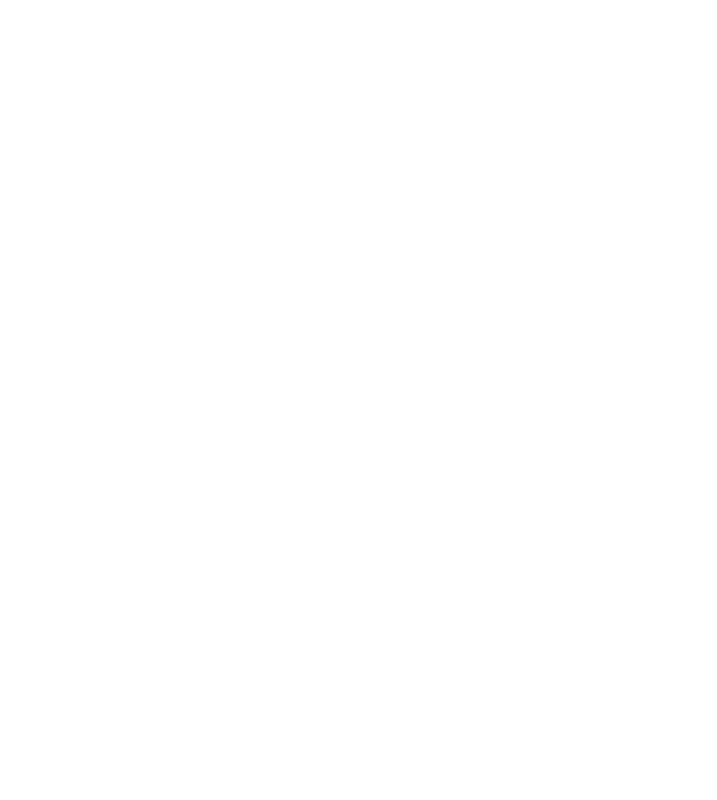
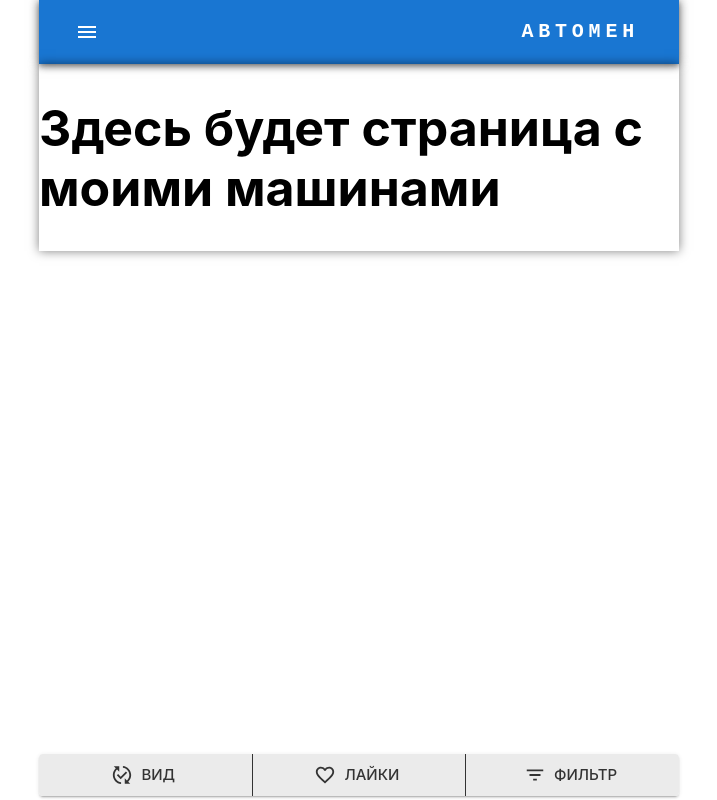
Before and after one commit to ko1p/auto-tinder, a React (Create React App) app: page /my-cars in a window 1280 px wide. Before the commit this address had no page. Shown: the whole page, without its empty margins (281-998 px from the left). Built offline with nearby package versions, Linux system fonts and the light colour scheme.

Commit message:
feat: Add MyCards, Promotion, Reports screens/routes (#27)

```diff
--- a/src/features/Menu/components/AppBar/links.ts
+++ b/src/features/Menu/components/AppBar/links.ts
@@ -3,15 +3,15 @@
 export const links: Links[] = [
   {
     text: 'Мои машины',
-    path: '/',
+    path: '/my-cars',
   },
   {
     text: 'Продвижение',
-    path: '/',
+    path: '/promotion',
   },
   {
     text: 'Отчёты',
-    path: '/',
+    path: '/reports',
   },
   {
     text: 'Выход',
--- a/src/infrastructure/Routing/index.tsx
+++ b/src/infrastructure/Routing/index.tsx
@@ -16,6 +16,9 @@
   PhoneRequest,
 } from '../../features/onboarding/index';
 import CarsScreen from '../../screens/Cars';
+import MyCarsScreen from '../../screens/MyCars';
+import Promotion from '../../screens/Promotion';
+import ReportsScreen from '../../screens/Reports';
 
 function Routing() {
   return (
@@ -55,6 +58,9 @@
         <Route index element={<SuccessSignup />} />
         <Route path=':uuid' element={<Confirm />} />
       </Route>
+      <Route path='my-cars' element={<MyCarsScreen />} />
+      <Route path='promotion' element={<Promotion />} />
+      <Route path='reports' element={<ReportsScreen />} />
       <Route path='onboarding' element={<Onboarding />}>
         <Route path='user-phone-request' element={<PhoneRequest />} />
         <Route path='user-car-form' element={<CarFormStepOne />} />
--- /dev/null
+++ b/src/screens/MyCars/index.tsx
@@ -0,0 +1,17 @@
+import AppBar from '../../features/Menu/components/AppBar';
+import { TabBar } from '../../features/Menu/components/TabBar';
+import Wrapper from '../../ui-library/components/Wrapper';
+
+const MyCarsScreen = () => {
+  return (
+    <>
+      <AppBar />
+      <Wrapper component='main' xs={12} sm={10} md={8} lg={6} xl={4}>
+        <h1>Здесь будет страница с моими машинами</h1>
+      </Wrapper>
+      <TabBar />
+    </>
+  );
+};
+
+export default MyCarsScreen;
--- /dev/null
+++ b/src/screens/Promotion/index.tsx
@@ -0,0 +1,17 @@
+import AppBar from '../../features/Menu/components/AppBar';
+import { TabBar } from '../../features/Menu/components/TabBar';
+import Wrapper from '../../ui-library/components/Wrapper';
+
+const PromotionScreen = () => {
+  return (
+    <>
+      <AppBar />
+      <Wrapper component='main' xs={12} sm={10} md={8} lg={6} xl={4}>
+        <h1>Здесь будет страница с информацией о продвижении авто</h1>
+      </Wrapper>
+      <TabBar />
+    </>
+  );
+};
+
+export default PromotionScreen;
--- /dev/null
+++ b/src/screens/Reports/index.tsx
@@ -0,0 +1,17 @@
+import AppBar from '../../features/Menu/components/AppBar';
+import { TabBar } from '../../features/Menu/components/TabBar';
+import Wrapper from '../../ui-library/components/Wrapper';
+
+const ReportsScreen = () => {
+  return (
+    <>
+      <AppBar />
+      <Wrapper component='main' xs={12} sm={10} md={8} lg={6} xl={4}>
+        <h1>Здесь будет страница с информацией об отчётах</h1>
+      </Wrapper>
+      <TabBar />
+    </>
+  );
+};
+
+export default ReportsScreen;
```
